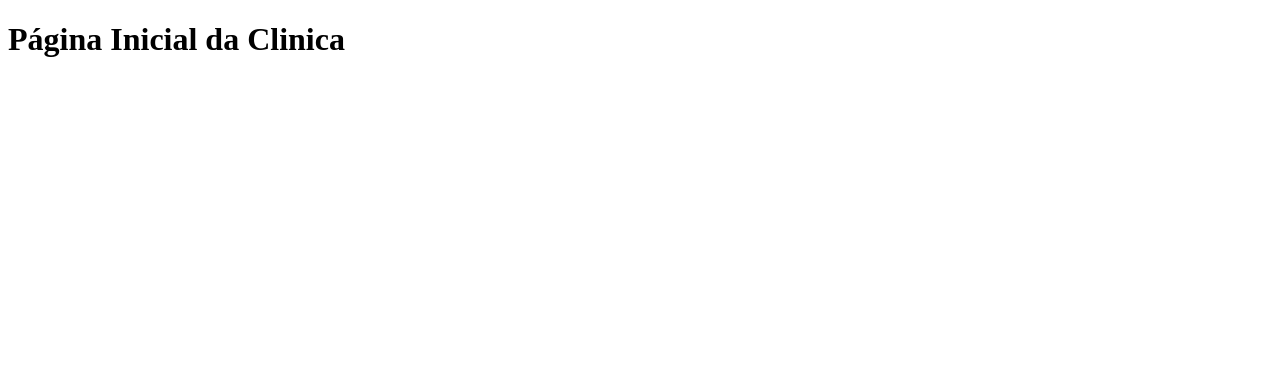
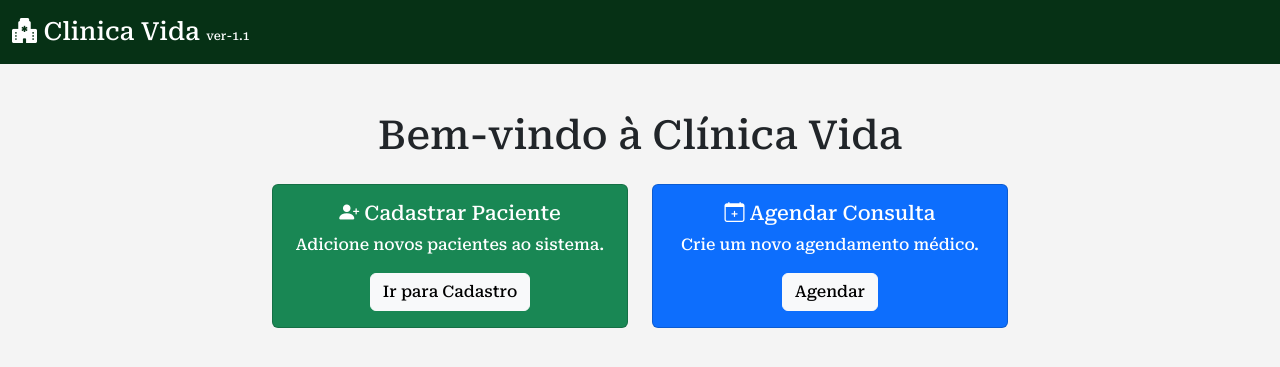
Before and after one commit to kemuelkesley/cadastro-pacientes, a Django app: page /index in a window 1280 px wide. Shown: the top 367 px of the page. Run offline with Django 4.2, Linux system fonts and the light colour scheme.

Commit message:
Criada a tela de index Foi feita uma alteração para quando logar no sistema redirecionar para a tela index, que antes não acontecia.

```diff
--- a/clinica/urls.py
+++ b/clinica/urls.py
@@ -7,7 +7,7 @@ urlpatterns = [
    path('cadastrar_usuario/', cadastrar_usuario, name="cadastrar_usuario"),
    path('deslogar_usuario/', deslogar_usuario, name="deslogar_usuario"),
    path('index', index, name="index"),
-   path('', ClinicaListView.as_view(), name='clinica_list'),
+   path('clinica_list', ClinicaListView.as_view(), name='clinica_list'),
    path('clinica_update/<int:pk>/', ClinicaUpdateView.as_view(), name='clinica_update'),
    path('deletar_contato/<int:pk>/', deletar_contato, name='deletar_contato'),
    path('contato_form/', cadastro, name='contato_form'),
--- a/clinica/views.py
+++ b/clinica/views.py
@@ -32,6 +32,10 @@ from django.contrib.auth.mixins import LoginRequiredMixin
 # import de mensagem de sucesso
 from django.contrib import messages
 
+
+
+# def index(request):
+#     return render(request, 'index.html')
 
 
 # usado para criar pesquisa na pagina
@@ -198,7 +202,7 @@ def logar_usuario(request):
         usuario = authenticate(request, username=username, password=password)
         if usuario is not None:
             login(request, usuario)
-            return redirect('clinica_list')
+            return redirect('index')
         else:
             messages.error(request, 'Usuário ou senha incorretos. Por favor, tente novamente.')
 
--- a/templates/clinica/contato_form.html
+++ b/templates/clinica/contato_form.html
@@ -33,7 +33,7 @@
             {% csrf_token %}
             {% load crispy_forms_tags %}
             {{ form | crispy }}
-            <button class="button__form mb-3">Enviar</button>
+            <button class="button__form mb-3">Cadastrar</button>
         </form>
     </main>
 
--- a/templates/login/index.html
+++ b/templates/login/index.html
@@ -1,11 +1,52 @@
+{% load static %}
 <!DOCTYPE html>
 <html lang="pt-br">
 <head>
     <meta charset="UTF-8">
-    <title>Clinica Vida</title>
+    <title>Pagina Inicial</title>
+    <link href="https://cdn.jsdelivr.net/npm/bootstrap@5.3.2/dist/css/bootstrap.min.css" rel="stylesheet"
+    integrity="sha384-T3c6CoIi6uLrA9TneNEoa7RxnatzjcDSCmG1MXxSR1GAsXEV/Dwwykc2MPK8M2HN" crossorigin="anonymous">
+
+    {% include "partials/fontes.html" %}
+    {% include "partials/navbar.html" %}
+
+
+    <!--CSS-->
+    <link rel="stylesheet" href="{% static 'assets/css/formulario.css' %}">
+    <link rel="stylesheet" href="{% static 'assets/css/inputs.css' %}">
+    <link rel="stylesheet" href="{% static 'assets/css/tabela.css' %}">
+    <link rel="stylesheet" href="{% static 'assets/css/button.css' %}">
+
 </head>
 <body>
-<h1>Página Inicial da Clinica</h1>
 
+    <div class="container mt-5">
+        <h1 class="text-center mb-4">Bem-vindo à Clínica Vida</h1>
+
+        <div class="row justify-content-center">
+            <div class="col-md-4 mb-3">
+                <div class="card text-white bg-success">
+                    <div class="card-body text-center">
+                        <h5 class="card-title"><i class="bi bi-person-plus-fill"></i> Cadastrar Paciente</h5>
+                        <p class="card-text">Adicione novos pacientes ao sistema.</p>
+                        <a href="{% url 'clinica_list'  %}" class="btn btn-light">Ir para Cadastro</a>
+                    </div>
+                </div>
+            </div>
+
+            <div class="col-md-4 mb-3">
+                <div class="card text-white bg-primary">
+                    <div class="card-body text-center">
+                        <h5 class="card-title"><i class="bi bi-calendar-plus"></i> Agendar Consulta</h5>
+                        <p class="card-text">Crie um novo agendamento médico.</p>
+                        <a href="#" class="btn btn-light">Agendar</a>
+                    </div>
+                </div>
+            </div>
+        </div>
+    </div>
+
+    <script src="https://cdn.jsdelivr.net/npm/bootstrap@5.3.2/dist/js/bootstrap.bundle.min.js"
+    integrity="sha384-C6RzsynM9kWDrMNeT87bh95OGNyZPhcTNXj1NW7RuBCsyN/o0jlpcV8Qyq46cDfL" crossorigin="anonymous"></script>
 </body>
 </html>
```
Also changed, not shown: setup/settings.py (+17 -16 lines).
